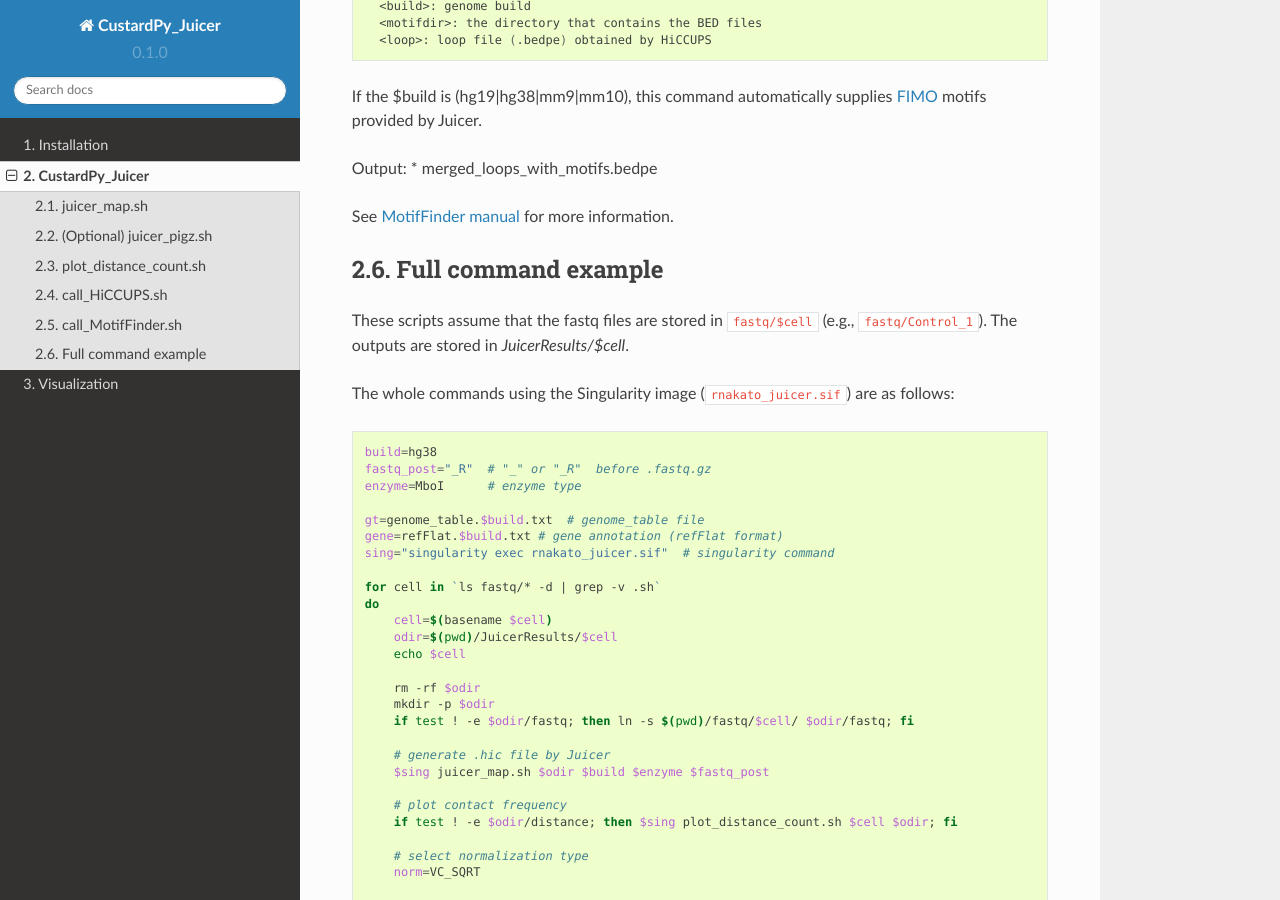
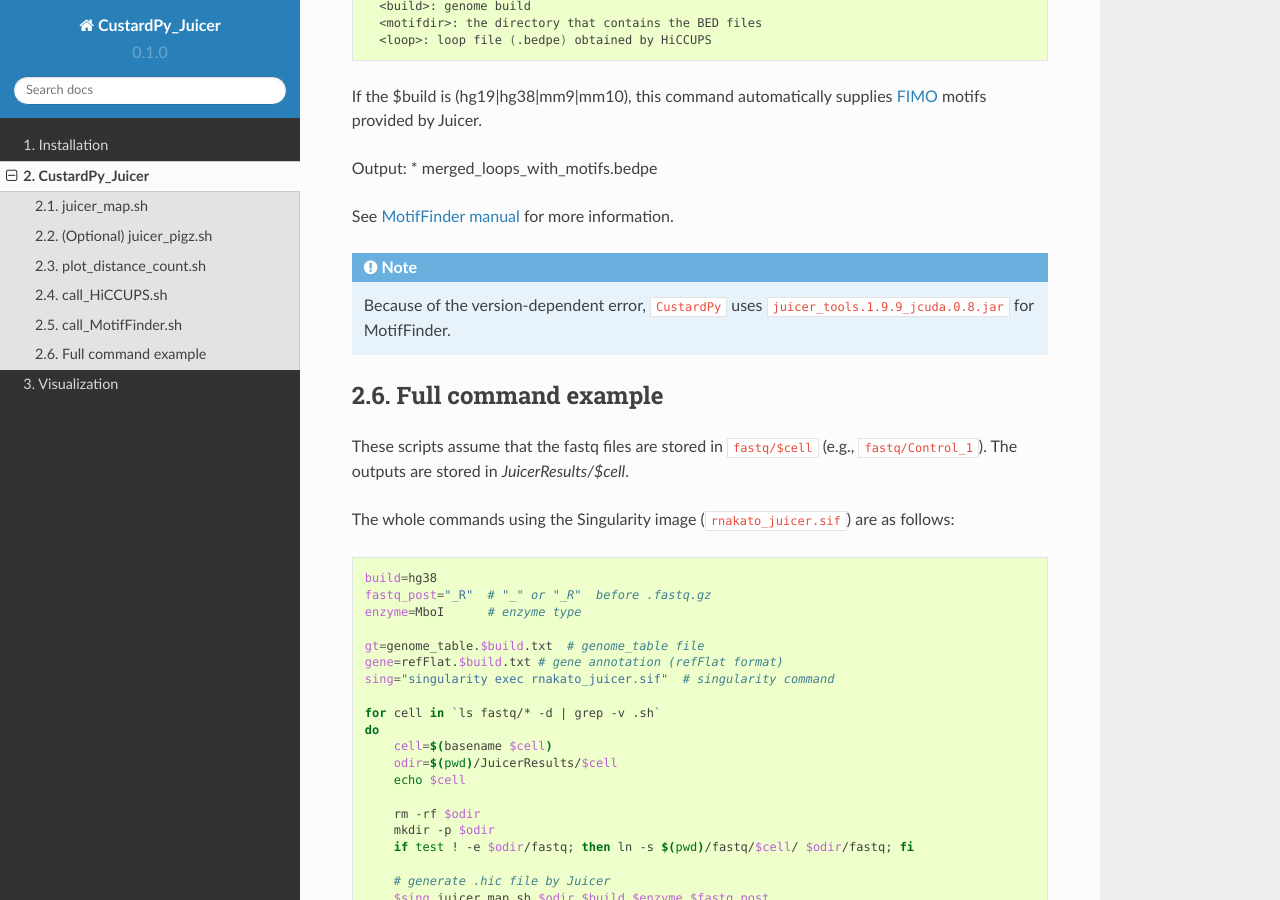
Before and after one commit to rnakato/Docker_CustardPy, a Sphinx documentation site: the page built from docs/content/CustardPy_Juicer.rst, in a window 1280 px wide and 900 px high, scrolled down 1878 px. Built offline with Sphinx 7.4.7 and the Read the Docs theme 2.0.0, drawn with Linux system fonts in a browser that asks for light colours.

Commit message:
add docs

```diff
--- a/docs/content/CustardPy_Juicer.rst
+++ b/docs/content/CustardPy_Juicer.rst
@@ -102,6 +102,10 @@ Output:
 
 See `MotifFinder manual <https://github.com/aidenlab/juicer/wiki/MotifFinder>`_ for more information.
 
+.. note ::
+
+    Because of the version-dependent error, ``CustardPy`` uses ``juicer_tools.1.9.9_jcuda.0.8.jar`` for MotifFinder.
+
 
 Full command example
 ----------------------------------------------------------------
```
